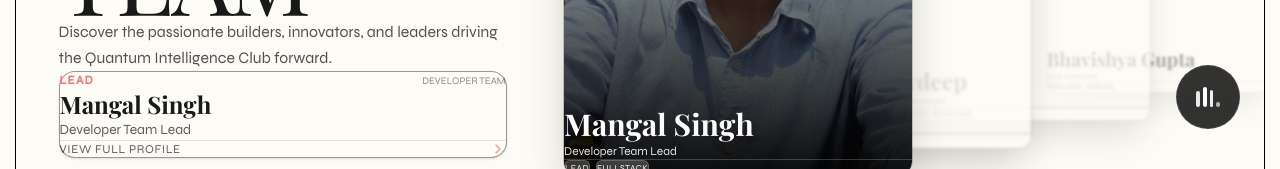
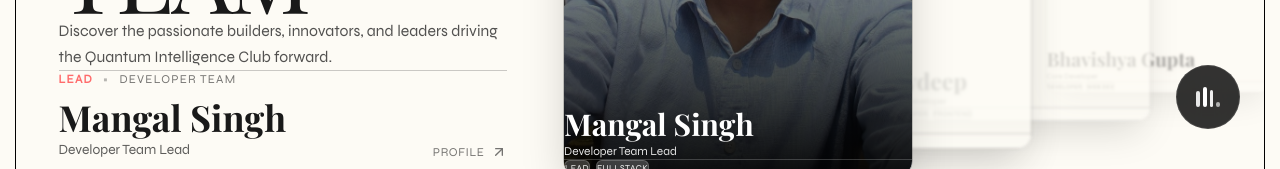
Before and after one commit to Quantum-Intelligence-Club/QIC, a Next.js app in the folder frontend/: page /team in a window 1280 px wide. Shown: the part 631-800 px from the top of the page. Built offline with nearby package versions, Linux system fonts and the light colour scheme; no server answers; a web font is replaced by a local one.

Commit message:
feat: add TeamCarousel component for department filtering and member showcase

```diff
--- a/frontend/src/components/Team/TeamCarousel.tsx
+++ b/frontend/src/components/Team/TeamCarousel.tsx
@@ -2,7 +2,7 @@
 
 import { useState, useEffect, useMemo, useCallback } from "react";
 import { motion, AnimatePresence } from "framer-motion";
-import { ArrowLeft, ArrowRight, Sparkles, ChevronRight } from "lucide-react";
+import { ArrowLeft, ArrowRight, Sparkles, ChevronRight, ArrowUpRight } from "lucide-react";
 import Image from "next/image";
 import { TeamMember, departments, DepartmentType } from "./data";
 import clsx from "clsx";
@@ -155,42 +155,46 @@ export default function TeamCarousel({
               Discover the passionate builders, innovators, and leaders driving the Quantum Intelligence Club forward.
             </p>
 
-            {/* Active Member Preview Box - Clean tone that matches the webpage perfectly */}
+            {/* Active Member Spotlight - Minimal & Editorial */}
             {currentMember && (
               <motion.div
                 key={currentMember.id}
-                initial={{ opacity: 0, y: 10 }}
+                initial={{ opacity: 0, y: 12 }}
                 animate={{ opacity: 1, y: 0 }}
-                className="p-5 rounded-2xl border border-[var(--border-color)]/40 bg-[var(--background-bg)] shadow-sm space-y-3 cursor-pointer hover:border-[var(--border-color)] transition-all group"
+                transition={{ duration: 0.35, ease: "easeOut" }}
+                className="pt-5 border-t border-[var(--border-color)]/20 flex flex-col gap-2 cursor-pointer group select-none"
                 onClick={() => onSelect(currentMember)}
               >
-                <div className="flex items-center justify-between">
-                  <span className="text-xs font-bold uppercase tracking-widest text-[#FF6B6B]">
+                <div className="flex items-center gap-2.5 text-xs font-mono tracking-widest uppercase">
+                  <span className="text-[#FF6B6B] font-bold">
                     {currentMember.role}
                   </span>
+                  <span className="opacity-30">•</span>
                   {currentMember.isPlaceholder ? (
-                    <span className="text-[10px] px-2.5 py-0.5 rounded-full border border-amber-500/40 text-amber-600 dark:text-amber-400 font-mono">
+                    <span className="text-amber-600 dark:text-amber-400 font-medium">
                       TBA / OPEN
                     </span>
                   ) : (
-                    <span className="text-[10px] uppercase font-mono opacity-50">
+                    <span className="opacity-60">
                       {currentMember.department}
                     </span>
                   )}
                 </div>
 
+                <div className="flex items-end justify-between gap-4">
                   <div>
-                  <h3 className="text-2xl font-playfair font-bold text-[var(--foreground-text)]">
+                    <h3 className="text-2xl sm:text-3xl lg:text-4xl font-playfair font-bold text-[var(--foreground-text)] group-hover:text-[#FF6B6B] transition-colors leading-tight">
                       {currentMember.name}
                     </h3>
-                  <p className="text-sm text-[var(--foreground-text)] opacity-70 font-sans mt-0.5">
+                    <p className="text-xs sm:text-sm text-[var(--foreground-text)] opacity-70 font-sans mt-0.5">
                       {currentMember.title}
                     </p>
                   </div>
 
-                <div className="pt-2 border-t border-[var(--border-color)]/15 flex items-center justify-between text-xs font-mono uppercase tracking-wider text-[var(--foreground-text)] opacity-70 group-hover:opacity-100 transition-opacity">
-                  <span>View Full Profile</span>
-                  <ChevronRight className="w-4 h-4 text-[#FF6B6B] group-hover:translate-x-1 transition-transform" />
+                  <div className="shrink-0 flex items-center gap-1.5 text-xs font-mono uppercase tracking-wider text-[var(--foreground-text)] opacity-60 group-hover:opacity-100 group-hover:text-[#FF6B6B] transition-all pb-1">
+                    <span className="hidden sm:inline">Profile</span>
+                    <ArrowUpRight className="w-4 h-4 transition-transform group-hover:translate-x-0.5 group-hover:-translate-y-0.5" />
+                  </div>
                 </div>
               </motion.div>
             )}
```
Lines whose indentation alone changed are shown as unchanged.
